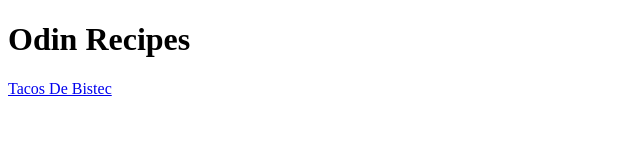
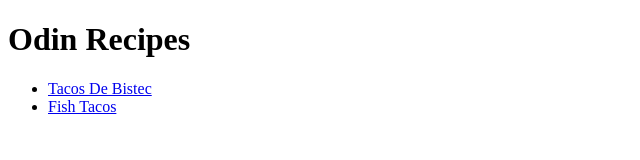
Before and after one commit to adairgonzalez/odin-recipes, a plain HTML site: page index.html in a window 1280 px wide. Shown: the whole page, without its empty margins (0-640 px from the left). Drawn offline with Linux system fonts and the light colour scheme.

Commit message:
Two new recipes

```diff
--- a/index.html
+++ b/index.html
@@ -5,6 +5,9 @@
     </head>
     <body>
 <h1>Odin Recipes</h1>
-<a href="./recipes/tacosdebistec.html">Tacos De Bistec</a>
-    </body>
+<ul>
+<li><a href="./recipes/tacosdebistec.html">Tacos De Bistec</a></li>
+<li><a href="./recipes/fishtacos.html">Fish Tacos</a></li>
+</ul>
+</body>
 </html>
```
